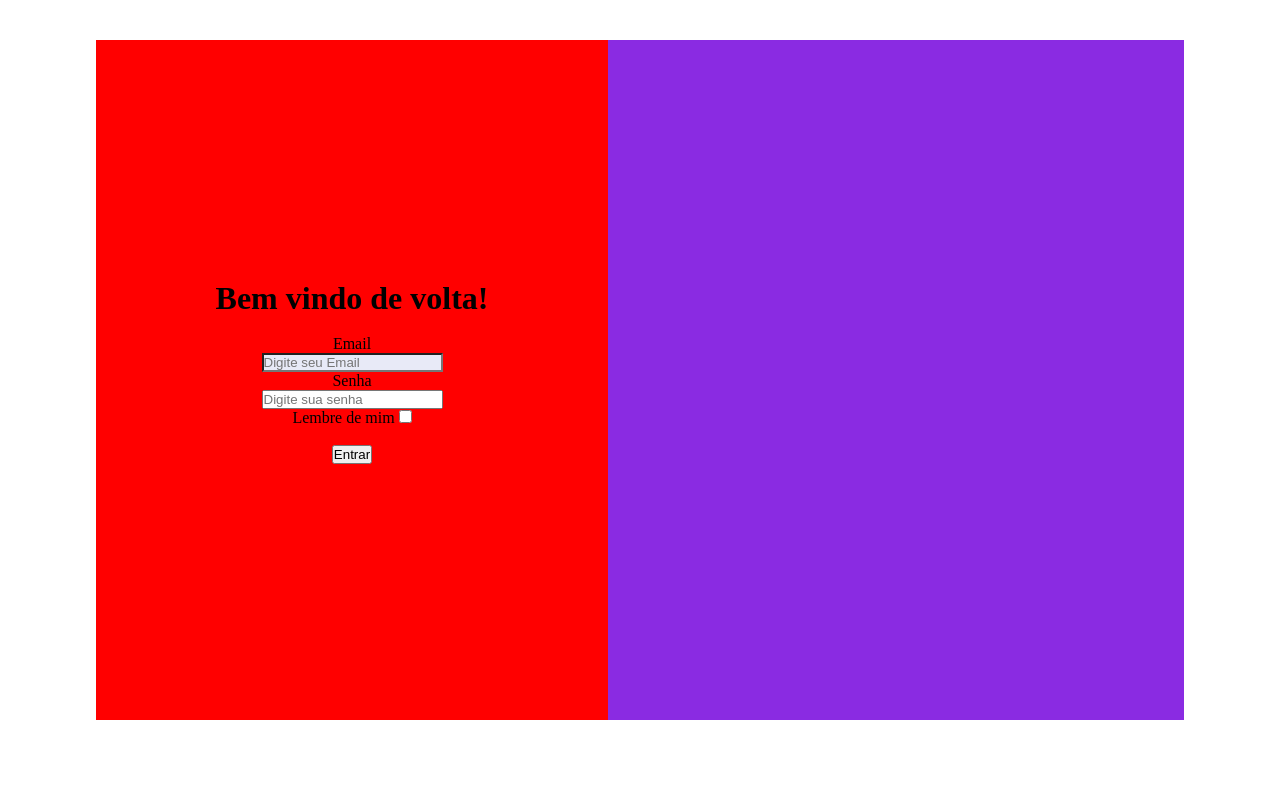
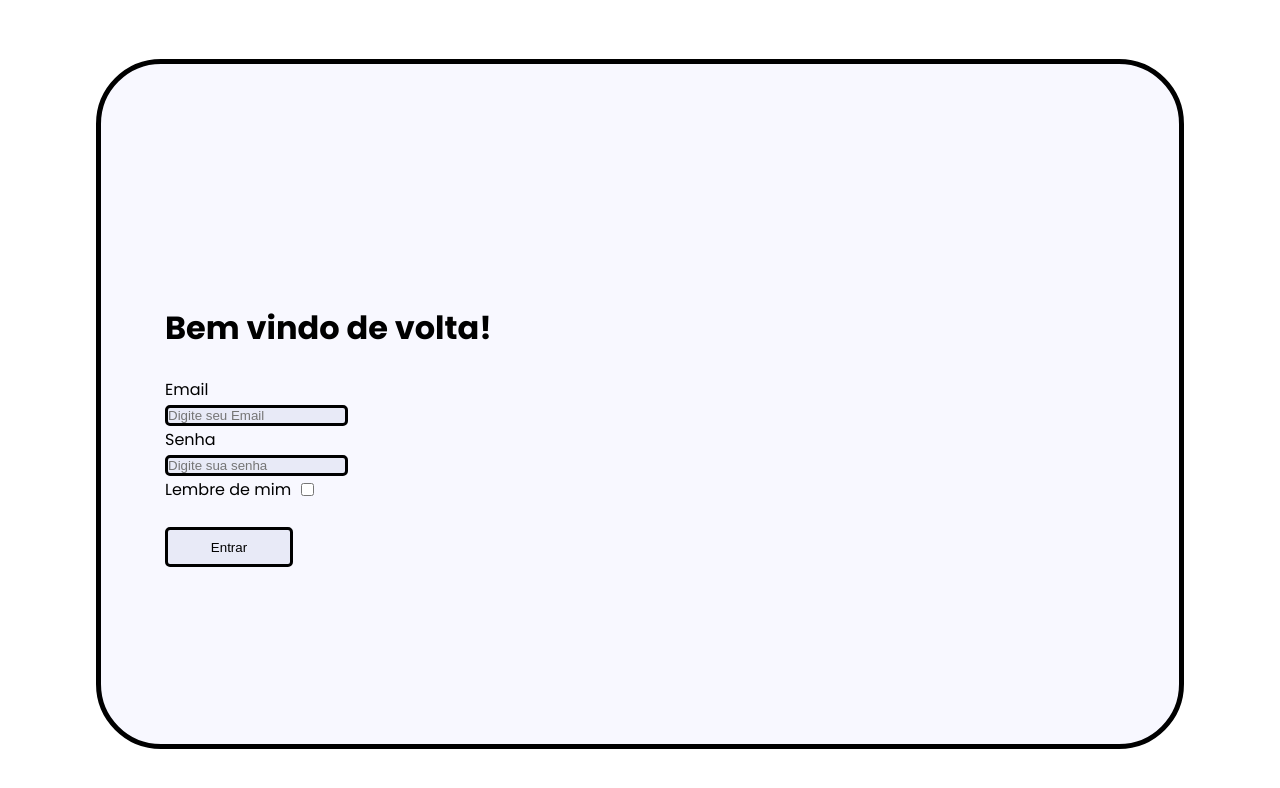
Before and after one commit to RecycleME-tcc/RecycleME.github.io, a plain HTML site: page index.html in a window 1280 px wide. Drawn offline with Linux system fonts and the light colour scheme.

Commit message:
Update da estilização com onda

```diff
--- a/Style.css
+++ b/Style.css
@@ -4,25 +4,72 @@
 }
 .login{
     justify-self: center;
-    margin-top: 5vh;
+    margin-top: 8vh;
     width: 85vw;
     height: 85vh;
-    background-color: blueviolet;
+    display: flex;
+    align-items: center;
+}
+body {
+    font-family: 'Poppins', sans-serif;
 }
 
 .login-container{
-    width: 40vw;
+    position: relative;
+    width: 100%;
+    height: 85vh;
+    background-color: #F8F8FF;
+    border: solid;
+    border-radius: 65px;
+    border-width: 5px;
+    overflow: hidden;
+}
+
+/* Necessita de ajustes na onda */
+/*.onda{
+    position: absolute;
+    width: 100%;
     height: 100%;
-    background-color: red;
+    top: 0;
+    z-index: 0;
+    background-image: url(./assets/Wave.png);
+    background-size: cover;
+    background-repeat: no-repeat;
+}*/
 
-}
     form{
         padding-top: 30vh;
-        justify-items: center;
+        margin-left: 5vw;
+        z-index: 1;
     }
-    .input-nome{
-        background-color: #E8EAF7;
-    }
-    .input-email{
-        background-color: #E8EAF7;
-    }
+        .welcome{
+            color: black;
+        }
+        .input-email{
+            border: solid;
+            border-color: black;
+            border-radius: 5px;
+            background-color: #E8EAF7;
+        }
+        .input-senha{
+            border: solid;
+            border-color: black;
+            border-radius: 5px;
+            background-color: #E8EAF7;
+        }
+        .input-lembrar{
+            background-color: #E8EAF7;
+        }
+        .lembrar{
+            display: flex;
+            align-items: center;
+            gap: 10px;
+        }
+        .input-entrar{
+            width: 10vw;
+            height: 5vh;
+            border: solid;
+            border-color: black;
+            border-radius: 5px;
+            background-color: #E8EAF7;
+        }
```
